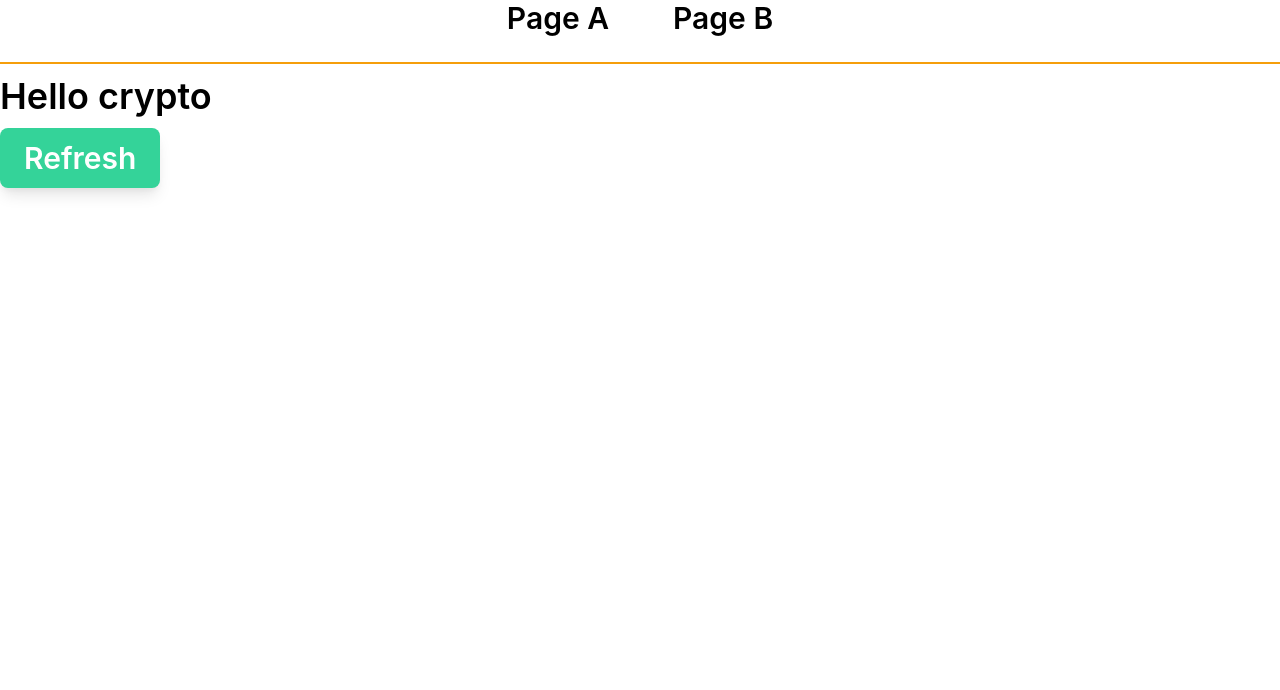
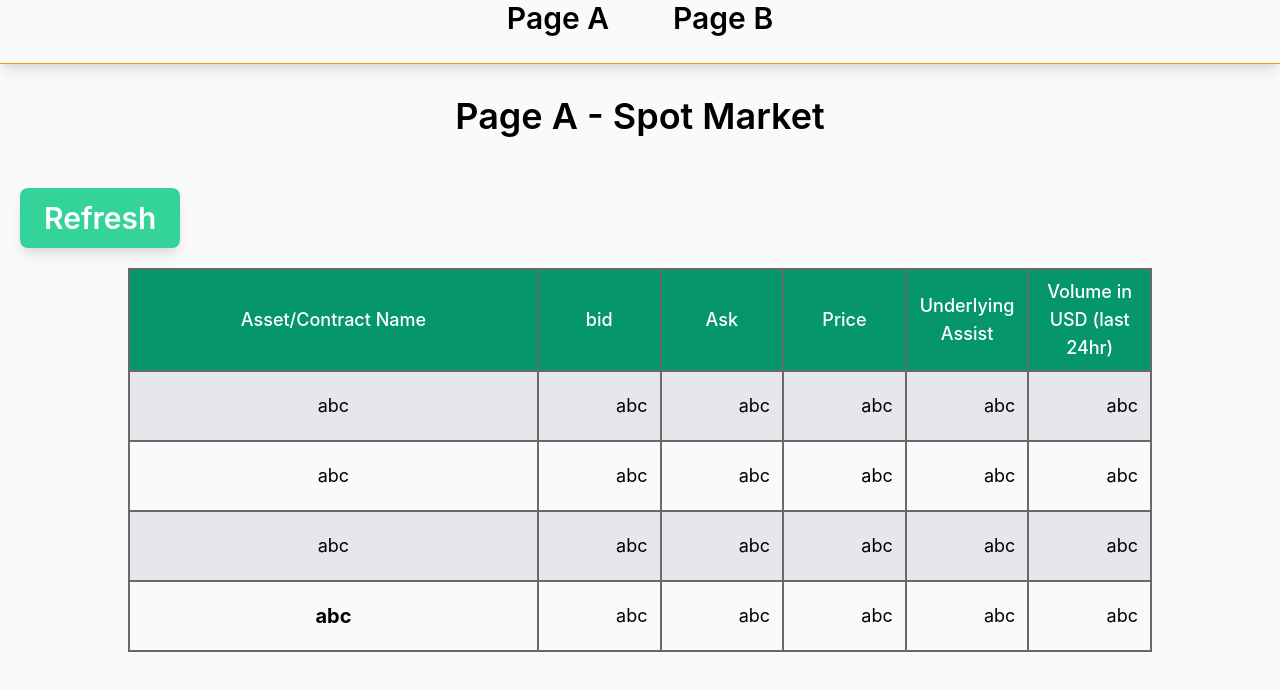
Before and after one commit to GaryChung34/crypto-table, a React (Create React App) app: page /pageA in a window 1280 px wide. Shown: the top 690 px of the page. Built offline with nearby package versions, Linux system fonts and the light colour scheme; no server answers.

Commit message:
working on table format.

```diff
--- a/src/App.js
+++ b/src/App.js
@@ -13,7 +13,7 @@ function App() {
   return (
     <Router>
 
-        <div className='h-16 w-full flex justify-center space-x-16 border-b-2 border-yellow-500'>
+        <div className='h-16 w-full flex justify-center space-x-16 border-b border-yellow-500 shadow-lg'>
           <Link to='/pageA' className="text-black text-3xl font-semibold hover:text-gray-500">Page A</Link>
           <Link to='/pageB' className="text-black text-3xl font-semibold hover:text-gray-500">Page B</Link>
         </div>
--- a/src/index.css
+++ b/src/index.css
@@ -21,9 +21,46 @@ body {
     sans-serif;
   -webkit-font-smoothing: antialiased;
   -moz-osx-font-smoothing: grayscale;
+  @apply bg-gray-50;
 }
 
 code {
   font-family: source-code-pro, Menlo, Monaco, Consolas, 'Courier New',
     monospace;
 }
+
+table {
+  border-collapse: collapse;
+}
+
+th, td {
+  border: 2px solid dimgray;
+  @apply text-lg;
+}
+
+th {
+  @apply
+    text-white
+    text-lg
+    font-medium
+    p-2;
+}
+
+td {
+  text-align: right;
+  @apply p-3 py-5;
+}
+
+tr:nth-child(even) {
+  @apply bg-gray-200;
+}
+
+tr:hover {
+  @apply bg-yellow-100;
+}
+
+
+
+.price {
+  width: 12%;
+}
--- a/src/screens/pageA.js
+++ b/src/screens/pageA.js
@@ -15,10 +15,55 @@ function PageA() {
 
 	return(
 		<div className='container mx-auto'>
-      <h1>Hello crypto</h1>
-      <button className='text-white text-3xl font-semibold py-3 px-6 rounded-lg shadow-lg bg-green-400 hover:bg-green-600'>
+			<h1 className='p-8 mx-auto text-center'>Page A - Spot Market</h1>
+			<button className='text-white text-3xl font-semibold py-3 px-6 m-5 rounded-lg shadow-lg bg-green-400 hover:bg-green-600'>
 				Refresh
 			</button >
+			<table className='w-4/5 mx-auto'>
+				<tr>
+					<th className='bg-green-600 '>Asset/Contract Name</th>
+					<th className='bg-green-600 price'>bid</th>
+					<th className='bg-green-600 price'>Ask</th>
+					<th className='bg-green-600 price'>Price</th>
+					<th className='bg-green-600 price'>Underlying Assist</th>
+					<th className='bg-green-600 price whitespace-pre-line'>
+						Volume in USD
+						(last 24hr)
+					</th>
+				</tr>
+				<tr>
+					<td className='text-center'>abc</td>
+					<td>abc</td>
+					<td>abc</td>
+					<td>abc</td>
+					<td>abc</td>
+					<td>abc</td>
+				</tr>
+				<tr>
+					<td className='text-center'>abc</td>
+					<td>abc</td>
+					<td>abc</td>
+					<td>abc</td>
+					<td>abc</td>
+					<td>abc</td>
+				</tr>
+				<tr>
+					<td className='text-center'>abc</td>
+					<td>abc</td>
+					<td>abc</td>
+					<td>abc</td>
+					<td>abc</td>
+					<td>abc</td>
+				</tr>
+				<tr>
+					<td className='text-center text-xl font-bold'>abc</td>
+					<td>abc</td>
+					<td>abc</td>
+					<td>abc</td>
+					<td>abc</td>
+					<td>abc</td>
+				</tr>
+			</table>
 		</div>
 	)
 }
--- a/src/screens/pageB.js
+++ b/src/screens/pageB.js
@@ -1,12 +1,51 @@
-import React from 'react';
+import React, { useState, useEffect } from 'react';
+import axios from 'axios';
+
 
 function PageB() {
+  const [ test, setTest ] = useState(null)
+
+  useEffect(() => {
+    axios.get('/api/markets').then((response) => {
+      setTest(response.data)
+      console.log(test)
+    })
+  }, [])
+
+
 	return(
 		<div className='container mx-auto'>
-      <h1>Hello crypto</h1>
-      <button className='text-white text-3xl font-semibold py-3 px-6 rounded-lg shadow-lg bg-red-400 hover:bg-red-600'>
+      <h1 className='p-8 mx-auto text-center'>Page B - Future Market</h1>
+      <button className='text-white text-3xl font-semibold py-3 px-6 m-5 ml-1/6 rounded-lg shadow-lg bg-red-400 hover:bg-red-600'>
         Refresh
       </button>
+
+      <table className='w-4/5 mx-auto'>
+        <tr>
+          <th className='bg-red-600'>Asset/Contract Name</th>
+          <th className='bg-red-600'>bid</th>
+          <th className='bg-red-600'>Ask</th>
+          <th className='bg-red-600'>Price</th>
+          <th className='bg-red-600'>Underlying Assist</th>
+          <th className='bg-red-600'>Volume in USD for last 24 hours</th>
+        </tr>
+        <tr>
+          <td>abc</td>
+          <td>abc</td>
+          <td>abc</td>
+          <td>abc</td>
+          <td>abc</td>
+          <td>abc</td>
+        </tr>
+        <tr>
+          <td>abc</td>
+          <td>abc</td>
+          <td>abc</td>
+          <td>abc</td>
+          <td>abc</td>
+          <td>abc</td>
+        </tr>
+      </table>
   	</div>
 	)
 }
```
Lines whose indentation alone changed are shown as unchanged.
